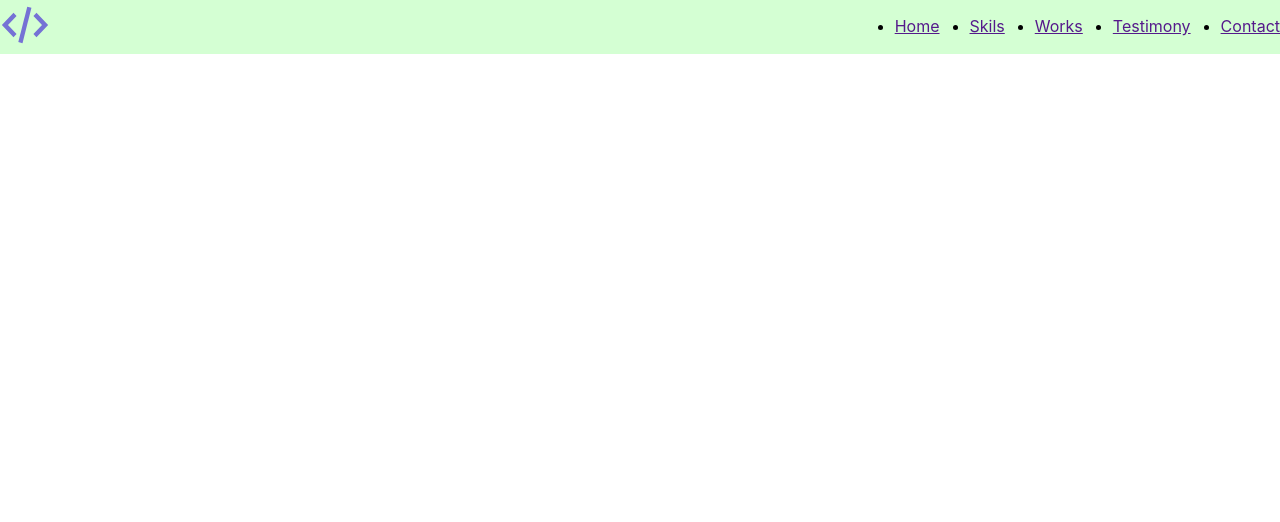
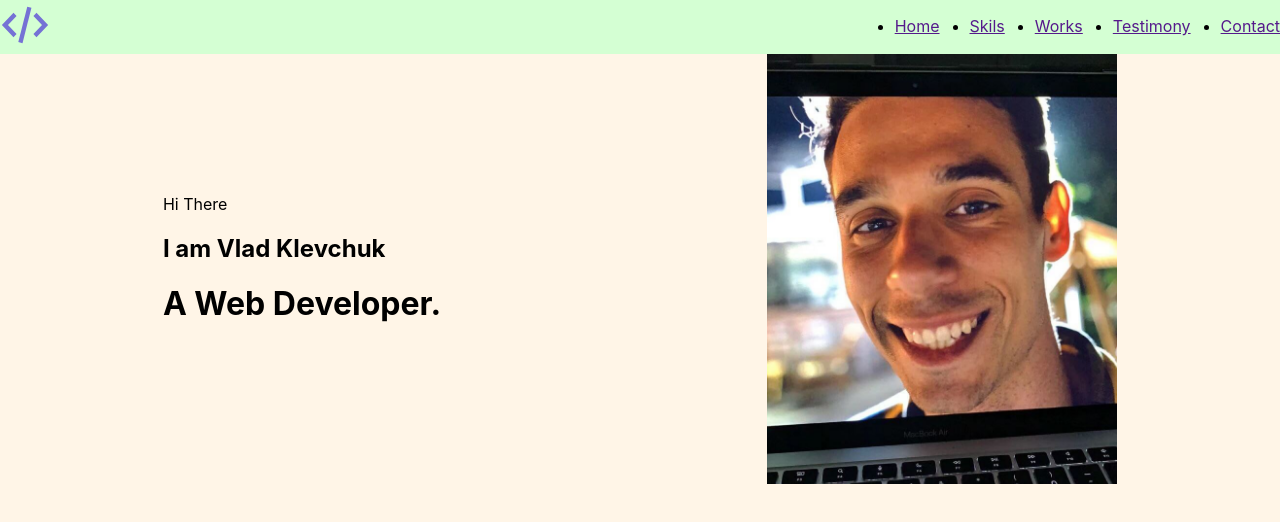
Before and after one commit to klevchuk/portfolio, a React app: page / in a window 1280 px wide. Shown: the top 522 px of the page. Built offline with nearby package versions, Linux system fonts and the light colour scheme.

Commit message:
main structure.

```diff
--- a/src/App.tsx
+++ b/src/App.tsx
@@ -1,20 +1,15 @@
 import './App.css';
-import styled from 'styled-components';
 import {Header} from "./layout/header/Header";
+import {Main} from "./layout/sections/main/Main";
 
 
 function App() {
     return (
         <div className="App">
             <Header/>
+            <Main/>
         </div>
     );
 }
 
 export default App;
-
-const Title = styled.h1`
-    font-size: 1.5em;
-    text-align: center;
-    color: #e91e63;
-`;
--- /dev/null
+++ b/src/componend/FlexWrapper.tsx
@@ -0,0 +1,17 @@
+import styled from "styled-components";
+
+type FlexWrapperPropsType = {
+    direction?: string
+    justify?: string
+    align?: string
+    wrap?: string
+
+}
+
+export const FlexWrapper = styled.div<FlexWrapperPropsType> `
+  display: flex;
+  flex-direction: ${props => props.direction || "row"};
+  justify-content: ${props => props.justify || "flex-start"};
+  align-items: ${props => props.align || "stretch"};
+  flex-wrap: ${props => props.wrap || "nowrap"};
+`
--- /dev/null
+++ b/src/layout/sections/main/Main.tsx
@@ -0,0 +1,41 @@
+import React from 'react';
+import styled from "styled-components";
+import photo from "./../../../assets/images/avatar.jpg"
+import {FlexWrapper} from "../../../componend/FlexWrapper";
+
+export const Main = () => {
+    return (
+        <StyledMain>
+            <FlexWrapper align={"center"} justify={"space-around"}>
+                <div>
+                    <span>Hi There</span>
+                    <Name>I am Vlad Klevchuk</Name>
+                    <MainTitle>A Web Developer.</MainTitle>
+                </div>
+
+                <Photo src={photo} alt=""/>
+
+            </FlexWrapper>
+        </StyledMain>
+    );
+};
+
+const StyledMain = styled.div`
+  min-height: 100vh;
+  background-color: #fff5e7;
+`
+
+
+const Photo = styled.img`
+  width: 350px;
+  height: 430px;
+  object-fit: cover;
+`
+
+const MainTitle = styled.h1`
+
+`
+
+const Name = styled.h2`
+
+`
```
